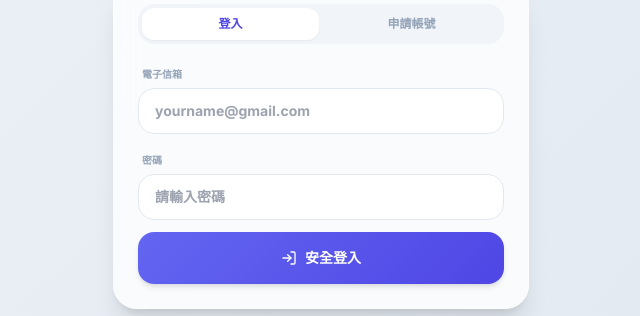
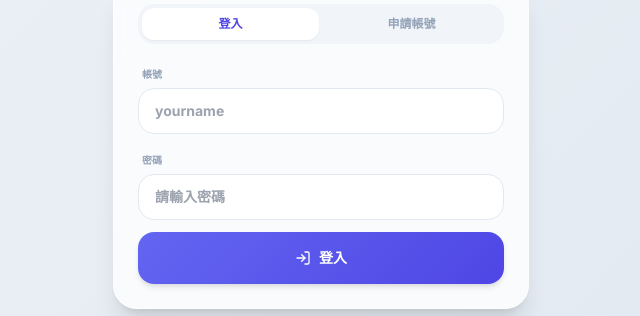
Before and after one commit to zxc1234z004/assistant, a plain HTML site: page index.html in a window 1280 px wide. Shown: the part 229-545 px from the top of the page, without its empty margins (319-959 px from the left). Drawn offline with nearby package versions, Linux system fonts and the light colour scheme.

Commit message:
Update index.html

```diff
--- a/index.html
+++ b/index.html
@@ -98,8 +98,8 @@
                 <!-- 登入表單 -->
                 <div id="form-login" class="space-y-3">
                     <div class="space-y-1">
-                        <label class="text-[10px] font-black text-slate-400 uppercase ml-1">電子信箱</label>
-                        <input type="email" id="l-email" placeholder="yourname@gmail.com"
+                        <label class="text-[10px] font-black text-slate-400 uppercase ml-1">帳號</label>
+                        <input type="email" id="l-email" placeholder="yourname"
                             class="w-full px-4 py-3 rounded-2xl bg-white border border-slate-200 outline-none text-sm font-semibold focus:border-indigo-400 transition-all">
                     </div>
                     <div class="space-y-1">
@@ -109,7 +109,7 @@
                     </div>
                     <button onclick="handleLogin()" id="btn-login"
                         class="w-full py-4 rounded-2xl text-white font-black text-sm btn-ind active:scale-95 transition-all shadow-md flex items-center justify-center gap-2 mt-2">
-                        <i data-lucide="log-in" class="w-4 h-4"></i> 安全登入
+                        <i data-lucide="log-in" class="w-4 h-4"></i> 登入
                     </button>
                 </div>
 
@@ -121,8 +121,8 @@
                             class="w-full px-4 py-3 rounded-2xl bg-white border border-slate-200 outline-none text-sm font-semibold focus:border-indigo-400">
                     </div>
                     <div class="space-y-1">
-                        <label class="text-[10px] font-black text-slate-400 uppercase ml-1">電子信箱</label>
-                        <input type="email" id="r-email" placeholder="yourname@gmail.com"
+                        <label class="text-[10px] font-black text-slate-400 uppercase ml-1">帳號</label>
+                        <input type="email" id="r-email" placeholder="yourname"
                             class="w-full px-4 py-3 rounded-2xl bg-white border border-slate-200 outline-none text-sm font-semibold focus:border-indigo-400">
                     </div>
                     <div class="space-y-1">
```
